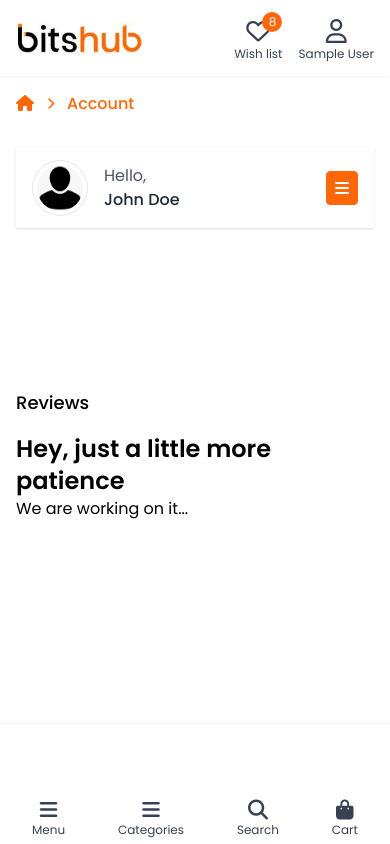
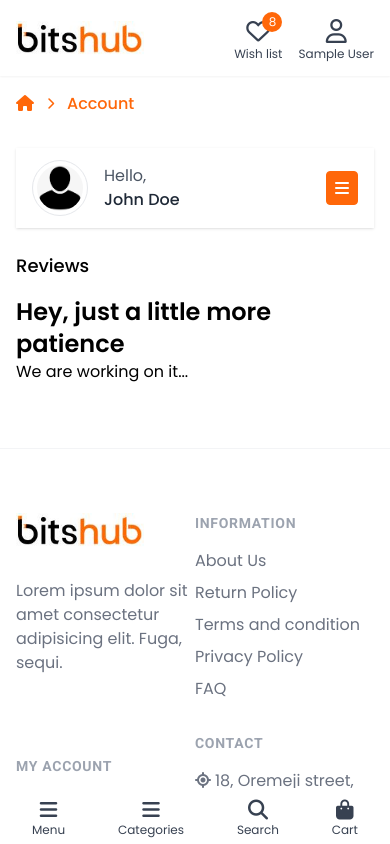
Before and after one commit to samsiteweb/bitshub-frontend, a React (Create React App) app: page /account/reviews in a window 390 px wide. Shown: the top 844 px of the page. Built offline with nearby package versions, Linux system fonts and the light colour scheme; sample sign-in values are in the browser's storage.

Commit message:
fixed sidebar and shop mobile view

```diff
--- a/src/components/OrderHistory.js
+++ b/src/components/OrderHistory.js
@@ -35,13 +35,16 @@ const OrderHistory = () => {
     <div className="col-span-12 lg:col-span-9 space-y-4">
       <p className="font-semibold text-gray-800">Order History</p>
 
-      {loading ? (
+      <div className="lg:sh-[60vh] h-[55vh] overflow-y-scroll">
+        {loading ? (
         <LoadingBox></LoadingBox>
       ) : error ? (
         <MessageBox variant="danger">{error}</MessageBox>
       ) : (
         myOrders?.map((item) => <OrderCard item={item} key={item?._id} />)
       )}
+      </div>
+
     </div>
   );
 };
--- a/src/screens/AccountLayout.js
+++ b/src/screens/AccountLayout.js
@@ -6,7 +6,7 @@ const AccountLayout = ({ children }) => {
   return (
     <div>
       <Breadcrumbs page="Account" />
-      <div className="container grid grid-cols-12 items-start gap-6 pt-4 pb-16 overflow-x-scroll h-[70vh]">
+      <div className="container grid grid-cols-12 items-start gap-6 pt-4 pb-16">
         <ProfileSideNav />
         {children}
 
--- a/src/screens/ShopScreen.js
+++ b/src/screens/ShopScreen.js
@@ -83,7 +83,7 @@ const ShopScreen = () => {
 
           {/* Products */}
 
-          <div className="h-[65vh] lg:overflow-y-scroll">
+          <div className="lg:h-[65vh] h-[60vh] sm:h-[55vh] overflow-y-scroll">
             {loading ? (
               <LoadingBox />
             ) : error ? (
```
